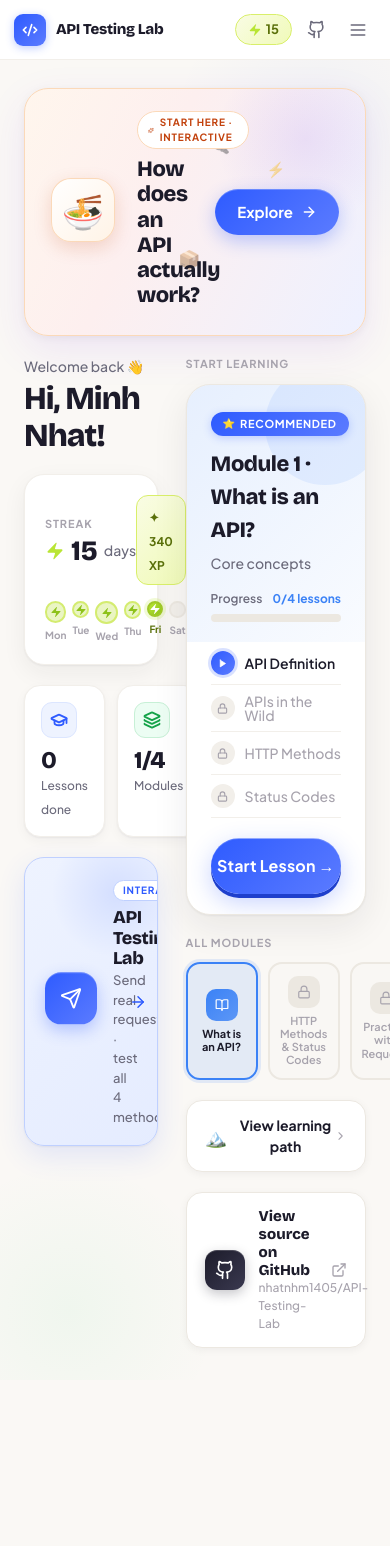
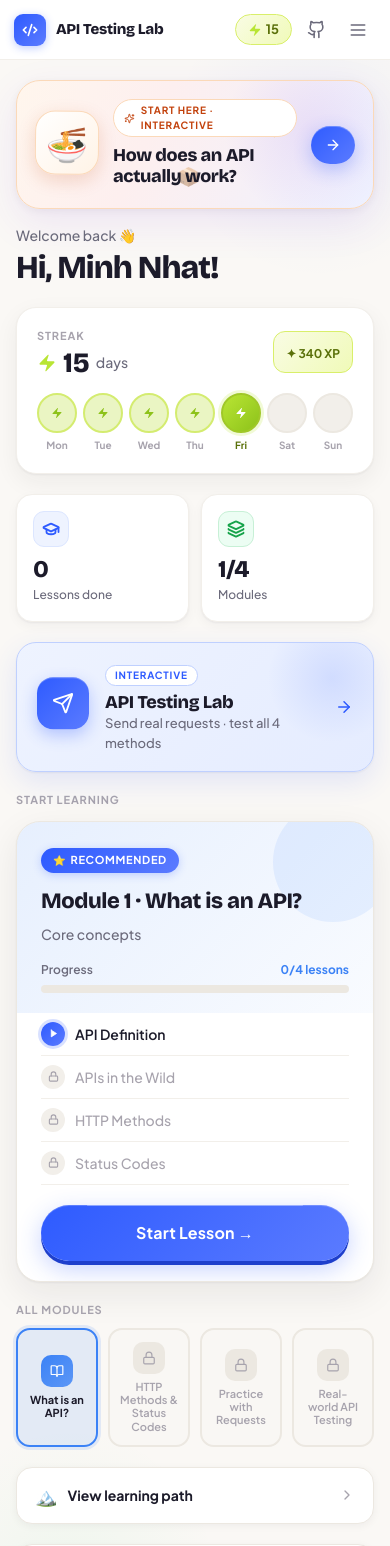
Before and after one commit to nhatnhm1405/API-Testing-Lab, a React (Vite) app: page / in a window 390 px wide. Shown: the top 1546 px of the page. Before the commit the page ends 1380 px from the top, so only its background shows below. Built offline with nearby package versions, Linux system fonts and the light colour scheme.

Commit message:
feat(responsive): single-column home layout on mobile
Collapse the two-column dashboard grid to one column, tighten
padding/gap, compact the featured card and CTA, and allow the
module selector row to wrap.

```diff
--- a/src/app/components/HomeDashboard.tsx
+++ b/src/app/components/HomeDashboard.tsx
@@ -3,6 +3,7 @@ import { motion } from "motion/react";
 import { CheckCircle2, Lock, ChevronRight, Zap, Play, BookOpen, Sparkles, ArrowRight, Send, GraduationCap, Layers, RotateCcw, AlertCircle } from "lucide-react";
 import { TactileButton } from "./TactileButton";
 import { GitHubLink } from "./GitHubLink";
+import { useIsMobile } from "./ui/use-mobile";
 import { MODULES, USER_NAME, USER_STREAK, computeModuleStatus, getCurrentModule } from "../data/courseData";
 
 type View = 'home' | 'path' | 'lesson' | 'result' | 'skill-check' | 'diagrams' | 'simulator' | 'review';
@@ -42,6 +43,7 @@ function LessonRow({ title, done, current }: { title: string; done: boolean; cur
 }
 
 export function HomeDashboard({ onNavigate, completedLessons, xp, mistakes, onRestartModule }: HomeDashboardProps) {
+  const isMobile = useIsMobile();
   const { index: currentIdx } = getCurrentModule(completedLessons);
   // Which module the RECOMMENDED card previews. null = follow the current module.
   const [selectedIdx, setSelectedIdx] = useState<number | null>(null);
@@ -57,13 +59,13 @@ export function HomeDashboard({ onNavigate, completedLessons, xp, mistakes, onRe
       <div style={{ position: 'absolute', bottom: -80, left: -80, width: 300, height: 300, background: 'radial-gradient(circle,rgba(43,212,107,.05),transparent 70%)', pointerEvents: 'none' }} />
 
       {/* ── Featured: How API works (interactive story) ── */}
-      <div style={{ maxWidth: 1080, margin: '0 auto', padding: '28px 24px 0', position: 'relative' }}>
+      <div style={{ maxWidth: 1080, margin: '0 auto', padding: isMobile ? '20px 16px 0' : '28px 24px 0', position: 'relative' }}>
         <motion.button
           initial={{ opacity: 0, y: -12 }} animate={{ opacity: 1, y: 0 }} transition={{ duration: .45 }}
           whileHover={{ y: -3, boxShadow: '0 4px 12px rgba(194,65,12,.10),0 22px 50px rgba(124,58,237,.16)' }}
           whileTap={{ scale: .995 }}
           onClick={() => onNavigate('diagrams')}
-          style={{ position: 'relative', overflow: 'hidden', width: '100%', textAlign: 'left', cursor: 'pointer', border: '1.5px solid #FBD9B9', borderRadius: 24, padding: '22px 26px', background: 'linear-gradient(115deg,#FFF6ED 0%,#FDEFEF 38%,#EEF1FF 100%)', display: 'flex', alignItems: 'center', gap: 22, boxShadow: '0 2px 8px rgba(28,27,42,.05),0 14px 40px rgba(124,58,237,.10)' }}>
+          style={{ position: 'relative', overflow: 'hidden', width: '100%', textAlign: 'left', cursor: 'pointer', border: '1.5px solid #FBD9B9', borderRadius: 24, padding: isMobile ? '18px 18px' : '22px 26px', background: 'linear-gradient(115deg,#FFF6ED 0%,#FDEFEF 38%,#EEF1FF 100%)', display: 'flex', alignItems: 'center', gap: isMobile ? 14 : 22, boxShadow: '0 2px 8px rgba(28,27,42,.05),0 14px 40px rgba(124,58,237,.10)' }}>
 
           {/* floating decorative emojis */}
           {[
@@ -89,19 +91,19 @@ export function HomeDashboard({ onNavigate, completedLessons, xp, mistakes, onRe
               <Sparkles size={11} color="#C2410C" />
               <span style={{ fontFamily: 'var(--atl-font-body)', fontSize: '10px', fontWeight: 800, letterSpacing: '.08em', textTransform: 'uppercase', color: '#C2410C' }}>Start here · Interactive</span>
             </div>
-            <h2 style={{ fontFamily: 'var(--atl-font-display)', fontSize: '22px', fontWeight: 800, color: '#1C1B2A', margin: '0 0 4px', letterSpacing: '-0.02em', lineHeight: 1.15 }}>
+            <h2 style={{ fontFamily: 'var(--atl-font-display)', fontSize: isMobile ? '18px' : '22px', fontWeight: 800, color: '#1C1B2A', margin: '0 0 4px', letterSpacing: '-0.02em', lineHeight: 1.15 }}>
               How does an API actually work?
             </h2>
           </div>
 
           {/* CTA */}
-          <div style={{ flexShrink: 0, zIndex: 1, display: 'flex', alignItems: 'center', gap: 8, background: 'linear-gradient(135deg,#2E5BFF,#5B7BFF)', color: '#FFF', borderRadius: '100px', padding: '12px 22px', fontFamily: 'var(--atl-font-body)', fontSize: '15px', fontWeight: 700, boxShadow: 'inset 0 1px 0 rgba(255,255,255,.25),0 6px 18px rgba(46,91,255,.30)' }}>
-            Explore <ArrowRight size={16} />
+          <div style={{ flexShrink: 0, zIndex: 1, display: 'flex', alignItems: 'center', gap: 8, background: 'linear-gradient(135deg,#2E5BFF,#5B7BFF)', color: '#FFF', borderRadius: '100px', padding: isMobile ? '11px 14px' : '12px 22px', fontFamily: 'var(--atl-font-body)', fontSize: '15px', fontWeight: 700, boxShadow: 'inset 0 1px 0 rgba(255,255,255,.25),0 6px 18px rgba(46,91,255,.30)' }}>
+            {!isMobile && 'Explore'} <ArrowRight size={16} />
           </div>
         </motion.button>
       </div>
 
-      <div style={{ maxWidth: 1080, margin: '0 auto', padding: '20px 24px 32px', display: 'grid', gridTemplateColumns: 'minmax(0,1fr) minmax(0,1.35fr)', gap: 28, position: 'relative' }}>
+      <div style={{ maxWidth: 1080, margin: '0 auto', padding: isMobile ? '16px 16px 32px' : '20px 24px 32px', display: 'grid', gridTemplateColumns: isMobile ? '1fr' : 'minmax(0,1fr) minmax(0,1.35fr)', gap: isMobile ? 20 : 28, position: 'relative' }}>
 
         {/* ── LEFT ── */}
         <div style={{ display: 'flex', flexDirection: 'column', gap: 20 }}>
@@ -282,7 +284,7 @@ export function HomeDashboard({ onNavigate, completedLessons, xp, mistakes, onRe
           {/* Module selectors */}
           <motion.div initial={{ opacity: 0, y: 16 }} animate={{ opacity: 1, y: 0 }} transition={{ duration: .4, delay: .2 }}>
             <p style={{ fontFamily: 'var(--atl-font-body)', fontSize: '11px', fontWeight: 700, letterSpacing: '.08em', color: '#A7A3AD', textTransform: 'uppercase', margin: '0 0 10px' }}>All Modules</p>
-            <div style={{ display: 'flex', gap: 10 }}>
+            <div style={{ display: 'flex', gap: 10, flexWrap: 'wrap' }}>
               {MODULES.map((m, mi) => {
                 const status = computeModuleStatus(mi, completedLessons);
                 const locked = status === 'locked';
```
